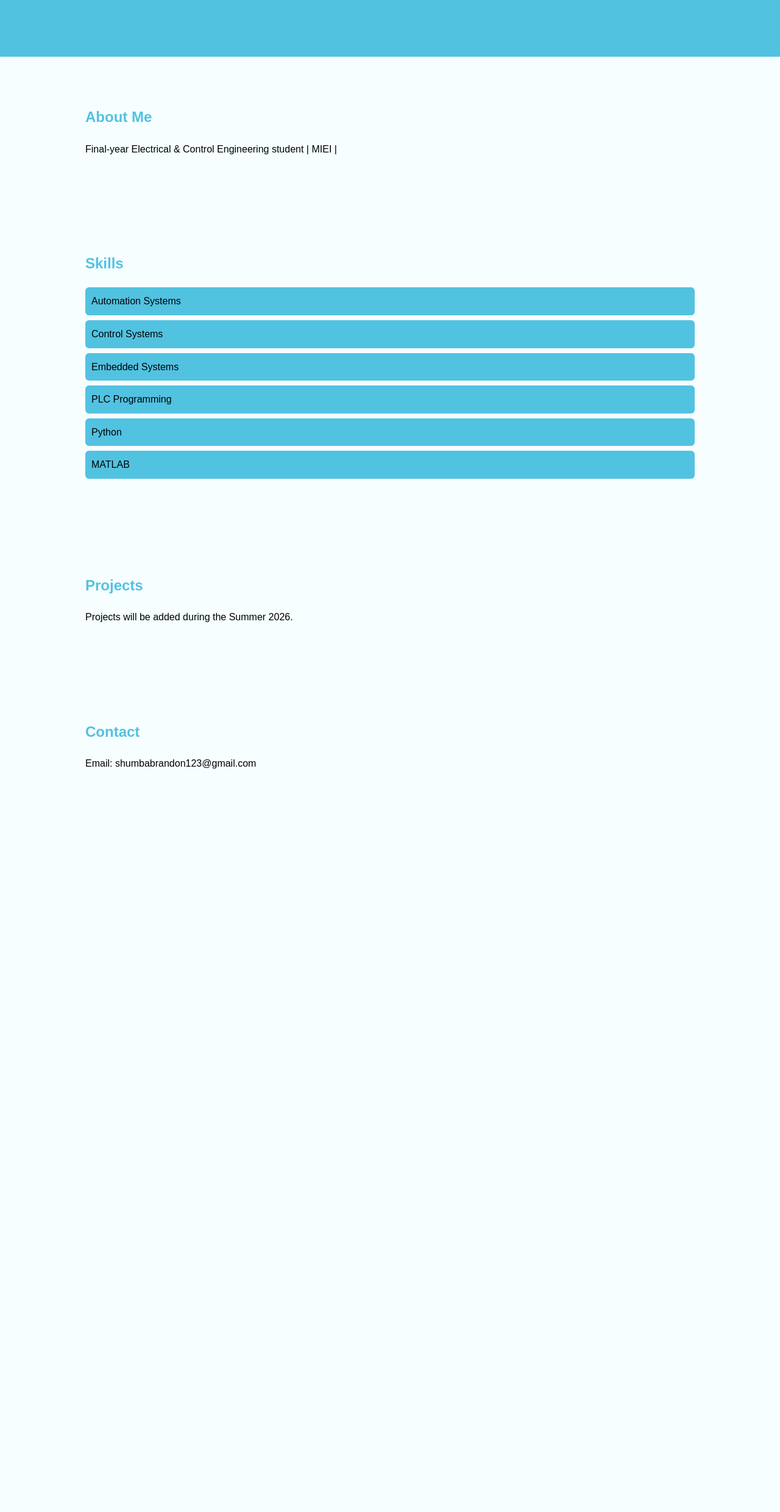
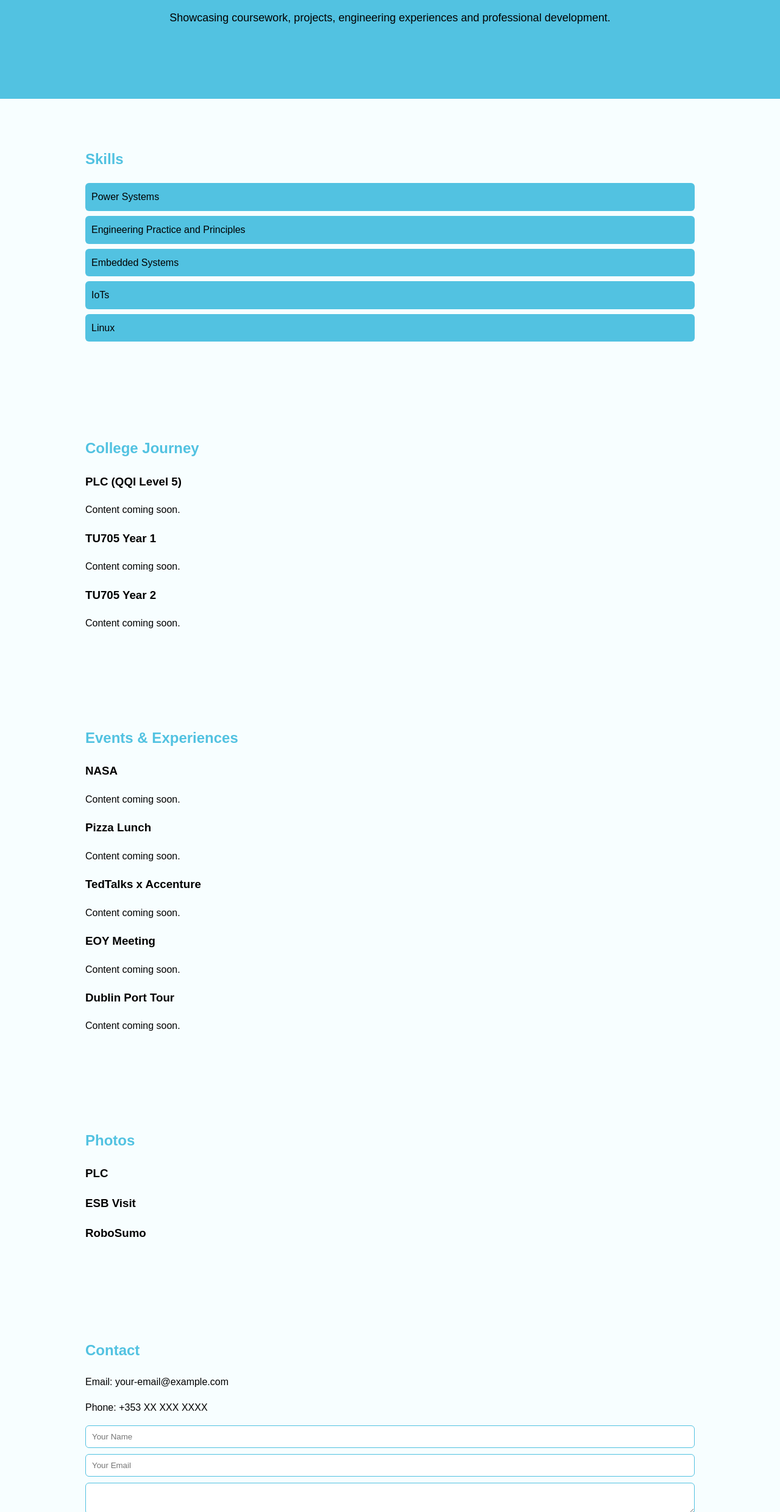
Before and after one commit to bshumba-eng/bshumba-eng.github.io, a plain HTML site: page index.html in a window 1280 px wide. Shown: the part 321-2800 px from the top of the page at 61% size. Before the commit the page ends 1662 px from the top, so only its background shows below. Drawn offline with Linux system fonts and the light colour scheme.

Commit message:
Refactor index.html for improved layout and content
Updated the structure of the index.html file by adding navigation, sections for college journey, events, photos, and contact information. Modified the content for better organization and clarity.

```diff
--- a/index.html
+++ b/index.html
@@ -1,51 +1,137 @@
 <!DOCTYPE html>
 <html lang="en">
+
 <head>
     <meta charset="UTF-8">
-    <meta name="viewport" content="width=device-width, initial-scale=1.0">
-    <title>Brandon Shumba | Engineering Portfolio</title>
-
-    <!-- THIS CONNECTS YOUR CSS -->
-    <link rel="stylesheet" href="style.css">
+    <meta name="viewport"
+          content="width=device-width, initial-scale=1.0">
+    <title>
+        Brandon Shumba | Engineering Portfolio
+    </title>
+    <link rel="stylesheet"
+          href="style.css">
 </head>
 
 <body>
 
-<header class="hero">
+<nav>
+    <ul>
+        <li><a href="#home">Home</a></li>
+        <li><a href="#college">College</a></li>
+        <li><a href="#events">Events</a></li>
+        <li><a href="#photos">Photos</a></li>
+        <li><a href="#contact">Contact</a></li>
+      </ul>
+</nav>
+
+<header id="home"
+        class="hero">
+
     <h1>Brandon Shumba</h1>
-    <p>Final-Year Electrical & Control Engineering Student</p>
 
-    <a href="#projects">View Projects</a>
+    <p>
+        Final-Year Electrical & Control Engineering Student
+    </p>
+
+    <p>
+        Showcasing coursework, projects,
+        engineering experiences and professional development.
+    </p>
+
 </header>
 
-<section class="about">
-    <h2>About Me</h2>
-    <p>
-        Final-year Electrical & Control Engineering student | MIEI |
-    </p>
+<section>
+
+    <h2>Skills</h2>
+
+    <ul>
+        <li>Power Systems</li>
+        <li>Engineering Practice and Principles</li>
+        <li>Embedded Systems</li>
+        <li>IoTs</li>
+        <li>Linux</li>
+    </ul>
+
 </section>
 
-<section>
-    <h2>Skills</h2>
-    <ul>
-        <li>Automation Systems</li>
-        <li>Control Systems</li>
-        <li>Embedded Systems</li>
-        <li>PLC Programming</li>
-        <li>Python</li>
-        <li>MATLAB</li>
-    </ul>
+<section id="college">
+
+    <h2>College Journey</h2>
+
+    <h3>PLC (QQI Level 5)</h3>
+    <p>Content coming soon.</p>
+
+    <h3>TU705 Year 1</h3>
+    <p>Content coming soon.</p>
+
+    <h3>TU705 Year 2</h3>
+    <p>Content coming soon.</p>
+
 </section>
 
-<section id="projects">
-    <h2>Projects</h2>
-    <p>Projects will be added during the Summer 2026.</p>
+<section id="events">
+
+    <h2>Events & Experiences</h2>
+
+    <h3>NASA</h3>
+    <p>Content coming soon.</p>
+
+    <h3>Pizza Lunch</h3>
+    <p>Content coming soon.</p>
+
+    <h3>TedTalks x Accenture</h3>
+    <p>Content coming soon.</p>
+
+    <h3>EOY Meeting</h3>
+    <p>Content coming soon.</p>
+
+    <h3>Dublin Port Tour</h3>
+    <p>Content coming soon.</p>
+
 </section>
 
-<section>
+<section id="photos">
+
+    <h2>Photos</h2>
+
+    <h3>PLC</h3>
+
+    <h3>ESB Visit</h3>
+
+    <h3>RoboSumo</h3>
+
+</section>
+
+<section id="contact">
+
     <h2>Contact</h2>
-    <p>Email: shumbabrandon123@gmail.com</p>
+
+    <p>Email: your-email@example.com</p>
+
+    <p>Phone: +353 XX XXX XXXX</p>
+
+    <form>
+
+        <input
+            type="text"
+            placeholder="Your Name">
+
+        <input
+            type="email"
+            placeholder="Your Email">
+
+        <textarea
+            placeholder="Your Message">
+        </textarea>
+
+        <button type="submit">
+            Send Message
+        </button>
+
+    </form>
+
 </section>
 
 </body>
+
 </html>
```
